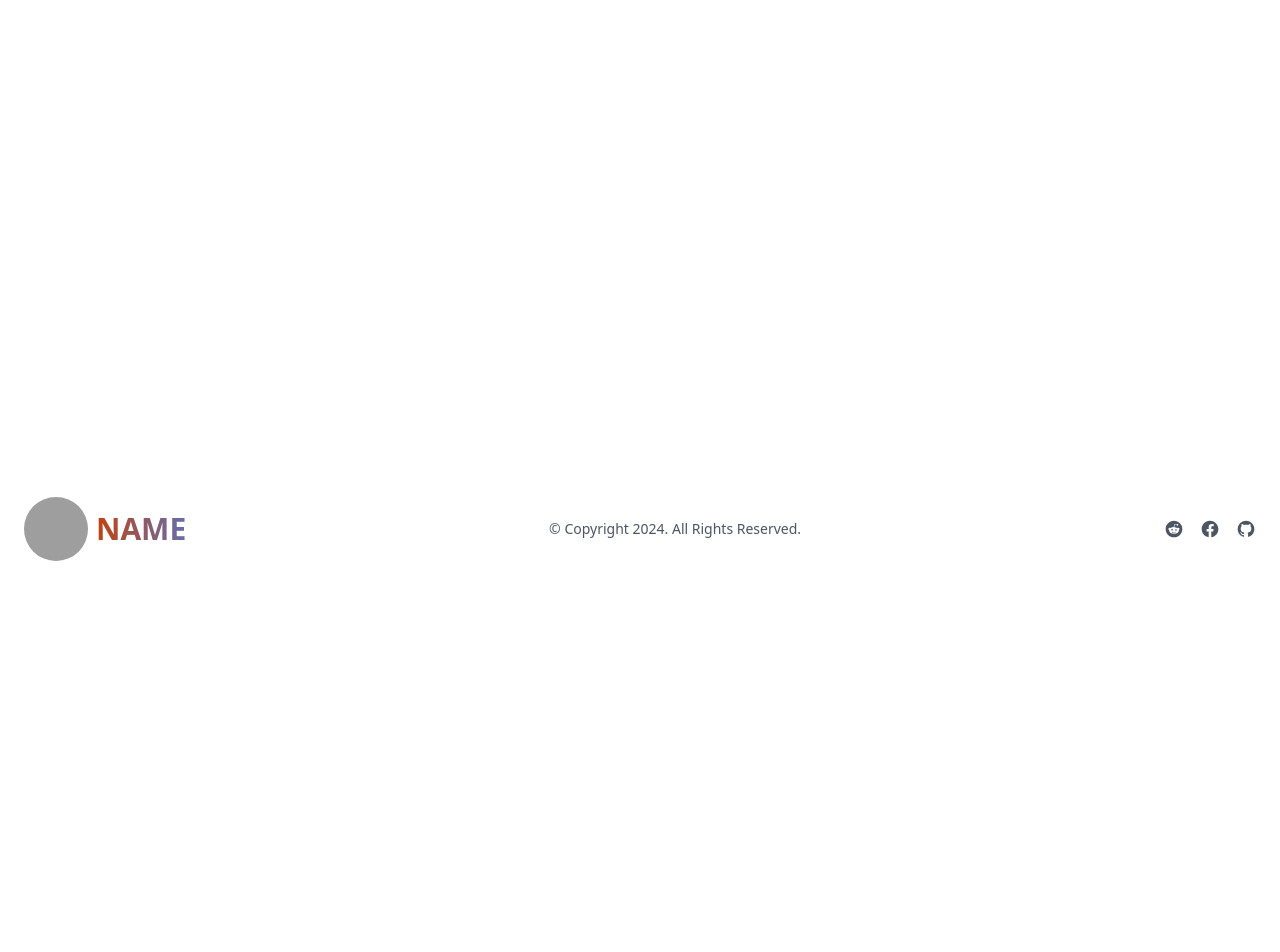
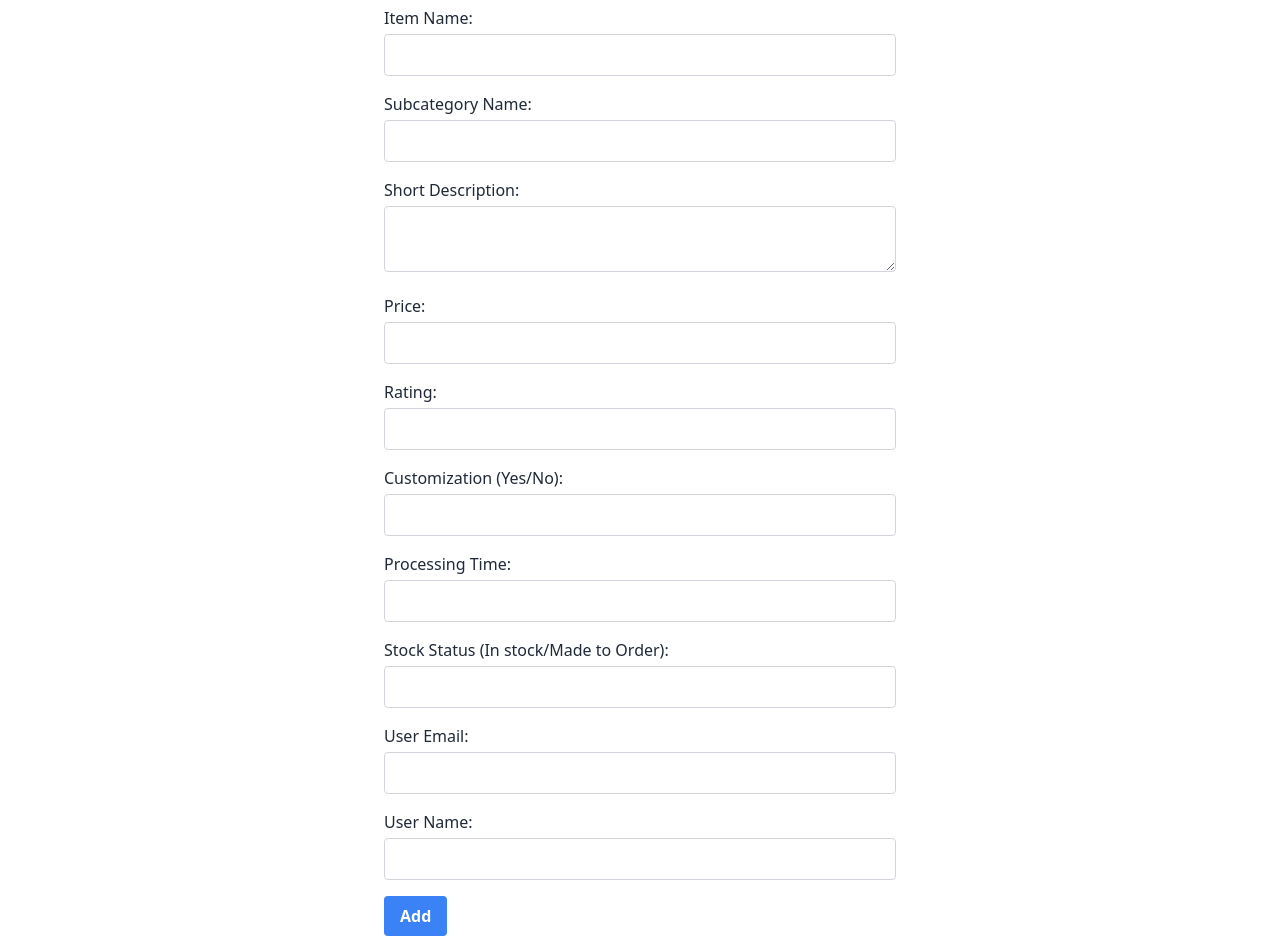
Before and after one commit to mdsaifulislamrafel/art-craft-client, a React (Vite) app: page /add-art in a window 1280 px wide. Shown: the part 260-1212 px from the top of the page. Before the commit the page ends 845 px from the top, so only its background shows below. Built offline with nearby package versions, Linux system fonts and the light colour scheme; no server answers; sample sign-in values are in the browser's storage; grey boxes are pictures that could not be loaded.

Commit message:
Add Craft Item added

```diff
--- a/src/Pages/AddArt.jsx
+++ b/src/Pages/AddArt.jsx
@@ -1,10 +1,58 @@
+const AddArt = () => {
+    const handleSubmit = (e) => {
+        e.preventDefault();
+    }
 
-const AddArt = () => {
     return (
-        <div>
-            <h2>
-                fjdkj
-            </h2>
+        <div className="max-w-lg mx-auto py-8">
+            <h1 className="text-2xl font-bold text-center border-b-4 border-purple-950  mb-4">Add Craft Item</h1>
+            <form onSubmit={handleSubmit} className="space-y-4">
+                <div>
+                    <label className="block mb-1">Image URL:</label>
+                    <input type="text" name="image" className="w-full border border-gray-300 rounded px-3 py-2" />
+                </div>
+                <div>
+                    <label className="block mb-1">Item Name:</label>
+                    <input type="text" name="item_name" className="w-full border border-gray-300 rounded px-3 py-2" />
+                </div>
+                <div>
+                    <label className="block mb-1">Subcategory Name:</label>
+                    <input type="text" name="subcategory_Name" className="w-full border border-gray-300 rounded px-3 py-2" />
+                </div>
+                <div>
+                    <label className="block mb-1">Short Description:</label>
+                    <textarea name="short_description" className="w-full border border-gray-300 rounded px-3 py-2"></textarea>
+                </div>
+                <div>
+                    <label className="block mb-1">Price:</label>
+                    <input type="text" name="price" className="w-full border border-gray-300 rounded px-3 py-2" />
+                </div>
+                <div>
+                    <label className="block mb-1">Rating:</label>
+                    <input type="text" name="rating"  className="w-full border border-gray-300 rounded px-3 py-2" />
+                </div>
+                <div>
+                    <label className="block mb-1">Customization (Yes/No):</label>
+                    <input type="text" name="customization" className="w-full border border-gray-300 rounded px-3 py-2" />
+                </div>
+                <div>
+                    <label className="block mb-1">Processing Time:</label>
+                    <input type="text" name="processing_time" className="w-full border border-gray-300 rounded px-3 py-2" />
+                </div>
+                <div>
+                    <label className="block mb-1">Stock Status (In stock/Made to Order):</label>
+                    <input type="text" name="stockStatus" className="w-full border border-gray-300 rounded px-3 py-2" />
+                </div>
+                <div>
+                    <label className="block mb-1">User Email:</label>
+                    <input type="email" name="email" className="w-full border border-gray-300 rounded px-3 py-2" />
+                </div>
+                <div>
+                    <label className="block mb-1">User Name:</label>
+                    <input type="text" name="userName" className="w-full border border-gray-300 rounded px-3 py-2" />
+                </div>
+                <button type="submit" className="bg-blue-500 hover:bg-blue-600 text-white font-semibold px-4 py-2 rounded">Add</button>
+            </form>
         </div>
     );
 };
--- a/src/Pages/Error.jsx
+++ b/src/Pages/Error.jsx
@@ -11,11 +11,11 @@ const Error = () => {
                 <div className="w-full lg:w-1/2">
                     <p className="text-sm font-medium text-blue-500 dark:text-blue-400">404 error</p>
                     <h1 className="mt-3 text-2xl font-semibold text-gray-800 dark:text-white md:text-3xl">Page not found</h1>
-                    <p className="mt-4 text-gray-500 dark:text-gray-400">Sorry, the page you are looking for doesn't exist. Here are some helpful links:</p>
+                    <p className="mt-4 text-gray-500 dark:text-gray-400">Sorry, the page you are looking for does not exist. Here are some helpful links:</p>
 
                     <div className="flex items-center mt-6 gap-x-3">
                         <Link to={"/"} className="flex items-center justify-center w-1/2 px-5 py-2 text-sm text-gray-700 transition-colors duration-200 bg-white border rounded-lg gap-x-2 sm:w-auto dark:hover:bg-gray-800 dark:bg-gray-900 hover:bg-gray-100 dark:text-gray-200 dark:border-gray-700">
-                            <svg xmlns="http://www.w3.org/2000/svg" fill="none" viewBox="0 0 24 24" stroke-width="1.5" stroke="currentColor" className="w-5 h-5 rtl:rotate-180">
+                            <svg xmlns="http://www.w3.org/2000/svg" fill="none" viewBox="0 0 24 24"  stroke="currentColor" className="w-5 h-5 rtl:rotate-180">
                                 <path strokeLinecap="round" strokeLinejoin="round" d="M6.75 15.75L3 12m0 0l3.75-3.75M3 12h18" />
                             </svg>
                             <span>Go back</span>
```
